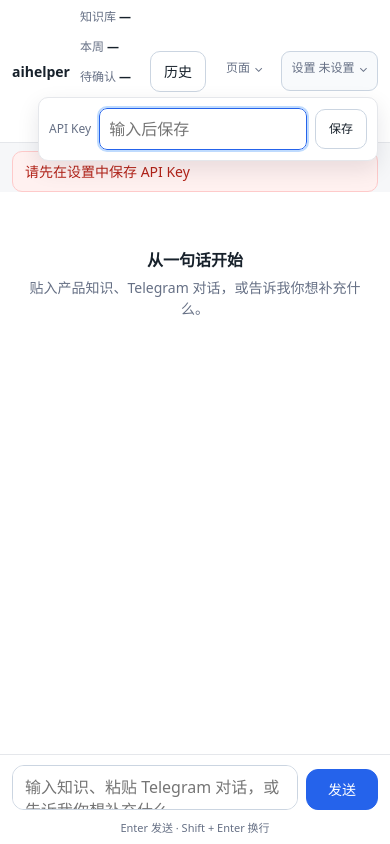
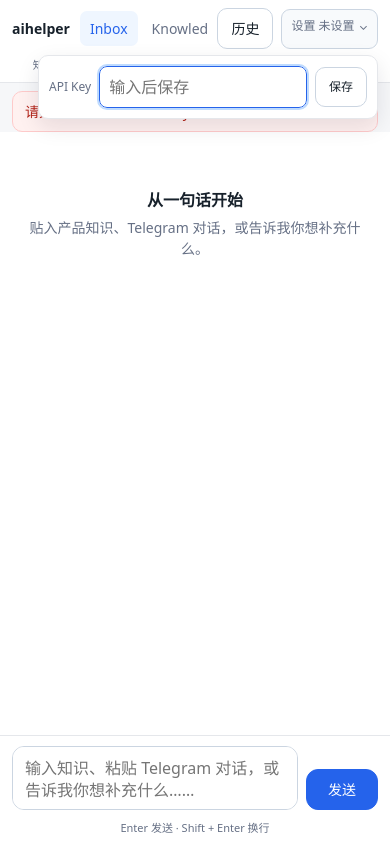
Before and after one commit to tsinango/aihelper, a FastAPI app: page /inbox in a window 390 px wide. Run offline with FastAPI, Linux system fonts and the light colour scheme; some libraries are stand-ins or nearby versions.

Commit message:
Make Inbox navigation consistent

```diff
--- a/templates/inbox.html
+++ b/templates/inbox.html
@@ -20,14 +20,14 @@
     .stats{display:flex;gap:12px;flex-wrap:wrap;min-width:0;color:var(--muted);font-size:12px;flex:1}
     .stats strong{color:var(--text);font-weight:650}
     .top-actions{display:flex;gap:8px;align-items:center;margin-left:auto}
-    .more-nav,.key-settings{color:var(--muted);font-size:12px;position:relative}
-    .more-nav summary,.key-settings summary{cursor:pointer;list-style:none;padding:7px 9px;border:1px solid transparent;border-radius:9px;white-space:nowrap;min-height:40px}
-    .more-nav summary::-webkit-details-marker,.key-settings summary::-webkit-details-marker{display:none}
-    .more-nav summary::after,.key-settings summary::after{content:'⌄';margin-left:4px}
-    .more-nav[open] summary,.key-settings[open] summary{border-color:#cbd5e1;background:#f8fafc}
-    .nav-panel{position:absolute;right:0;top:calc(100% + 6px);z-index:40;display:grid;gap:2px;min-width:150px;padding:8px;background:#fff;border:1px solid var(--line);border-radius:10px;box-shadow:0 8px 22px #1018281a}
-    .nav-panel a{color:var(--text);text-decoration:none;padding:8px 10px;border-radius:7px}
-    .nav-panel a:hover{background:var(--blue-soft);color:var(--blue)}
+    .nav{display:flex;gap:4px;min-width:0;overflow-x:auto}
+    .nav a{color:var(--muted);text-decoration:none;padding:7px 10px;border-radius:7px;white-space:nowrap}
+    .nav a:hover,.nav a.active{background:var(--blue-soft);color:var(--blue)}
+    .key-settings{color:var(--muted);font-size:12px;position:relative}
+    .key-settings summary{cursor:pointer;list-style:none;padding:7px 9px;border:1px solid transparent;border-radius:9px;white-space:nowrap;min-height:40px}
+    .key-settings summary::-webkit-details-marker{display:none}
+    .key-settings summary::after{content:'⌄';margin-left:4px}
+    .key-settings[open] summary{border-color:#cbd5e1;background:#f8fafc}
     .key-panel{position:absolute;right:0;top:calc(100% + 6px);z-index:40;display:grid;grid-template-columns:auto minmax(140px,1fr) auto;align-items:center;gap:8px;width:min(340px,calc(100vw - 20px));padding:10px;background:#fff;border:1px solid var(--line);border-radius:10px;box-shadow:0 8px 22px #1018281a}
     .key-panel input{min-width:0;border:1px solid #cbd5e1;border-radius:8px;padding:8px 9px;font-size:16px}
     .key-panel input:focus{outline:2px solid #bfdbfe;border-color:var(--blue)}
@@ -74,6 +74,15 @@
     .thread-item strong{display:block;overflow:hidden;text-overflow:ellipsis;white-space:nowrap;font-weight:550}
     .thread-item small{display:block;color:var(--muted);margin-top:3px}
     .thread-item time{display:block;color:var(--muted);font-size:11px;margin-top:4px}
+    @media (max-width:759px){
+      .topbar{display:grid;grid-template-columns:auto minmax(0,1fr) auto;gap:8px 10px;align-items:center}
+      .brand{grid-column:1;grid-row:1}
+      .stats{grid-column:1 / -1;grid-row:2;display:grid;grid-template-columns:repeat(4,minmax(0,1fr));gap:4px;width:100%;font-size:11px;text-align:center}
+      .nav{grid-column:2;grid-row:1}
+      .top-actions{grid-column:3;grid-row:1}
+      .composer textarea{min-height:64px}
+      .composer-note{padding-bottom:max(8px,env(safe-area-inset-bottom))}
+    }
     @media (min-width:760px){
       .bubble{max-width:76%}
       .chat-shell{border-left:1px solid var(--line);border-right:1px solid var(--line)}
@@ -85,18 +94,15 @@
 <body>
   <header class="topbar">
     <a class="brand" href="/inbox">aihelper</a>
+    <nav class="nav" aria-label="主导航"><a class="active" href="/inbox">Inbox</a><a href="/knowledge">Knowledge</a><a href="/documents">Documents</a><a href="/chat">Chat</a></nav>
     <div class="stats" aria-label="知识概况">
       <span>知识库 <strong id="count-knowledge">—</strong></span>
       <span>本周 <strong id="count-week">—</strong></span>
       <span>待确认 <strong id="count-pending">—</strong></span>
       <span>未解缺口 <strong id="count-gaps">—</strong></span>
     </div>
-    <button id="history-toggle" type="button" aria-controls="thread-drawer" aria-expanded="false">历史</button>
     <div class="top-actions">
-      <details class="more-nav" id="more-nav">
-        <summary>页面</summary>
-        <div class="nav-panel"><a href="/knowledge">Knowledge</a><a href="/documents">Documents</a><a href="/chat">Chat</a></div>
-      </details>
+      <button id="history-toggle" type="button" aria-controls="thread-drawer" aria-expanded="false">历史</button>
       <details class="key-settings" id="key-settings">
         <summary>设置 <span id="key-status" class="key-status">未设置</span></summary>
         <div class="key-panel"><label for="api-key">API Key</label><input id="api-key" type="password" autocomplete="off" placeholder="输入后保存"><button id="save-key" type="button">保存</button></div>
```
